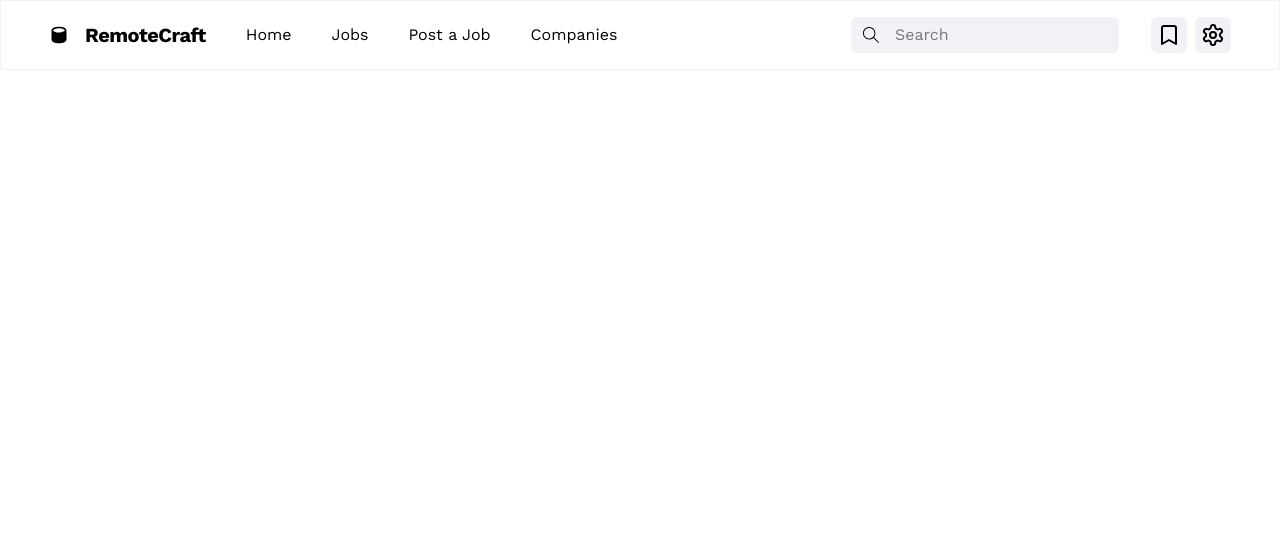
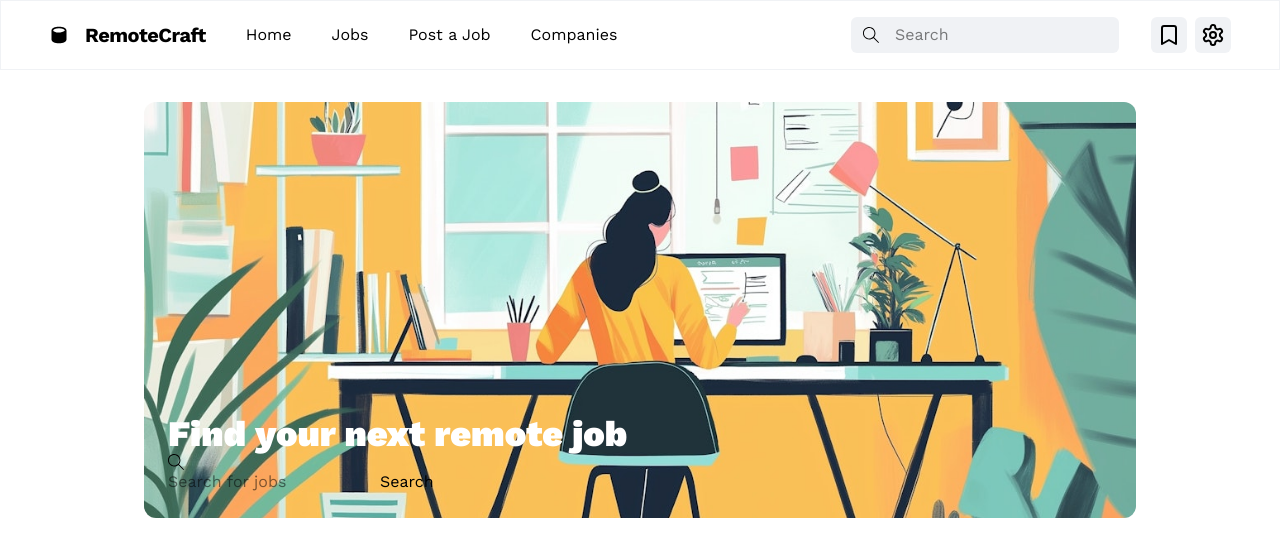
Before and after one commit to Bob-Karemera-Shema/remote-craft, a Next.js app: page / in a window 1280 px wide. Shown: the top 556 px of the page. Built offline with nearby package versions, Linux system fonts and the light colour scheme.

Commit message:
added hero component structure with initial styles

```diff
--- a/components/Hero.tsx
+++ b/components/Hero.tsx
@@ -1,6 +1,30 @@
+import Image from "next/image";
+import { SlMagnifier } from "react-icons/sl";
+
 const Hero = () => {
     return (
-        <section></section>
+        <section className="flex justify-center items-center py-8 h-[60vh] w-full">
+            <div className="h-full w-full relative">
+                <Image
+                    src='/hero-image.jpeg'
+                    width={1200}
+                    height={904}
+                    alt="Hero image"
+                    className="rounded-xl h-full w-full object-cover"
+                />
+                <div className="absolute bottom-6 left-6">
+                    <h1 className="font-black text-4xl text-background">Find your next remote job</h1>
+                    <form>
+                        <SlMagnifier />
+                        <input
+                            type="search"
+                            placeholder="Search for jobs"
+                        />
+                        <button type="submit">Search</button>
+                    </form>
+                </div>
+            </div>
+        </section>
     )
 }
 
--- a/pages/_document.tsx
+++ b/pages/_document.tsx
@@ -3,7 +3,9 @@ import { Html, Head, Main, NextScript } from "next/document";
 export default function Document() {
   return (
     <Html lang="en">
-      <Head />
+      <Head>
+        <title>RemoteCraft</title>
+      </Head>
       <body className="antialiased">
         <Main />
         <NextScript />
--- a/pages/index.tsx
+++ b/pages/index.tsx
@@ -4,7 +4,7 @@ import Layout from "@/components/Layout";
 export default function Home() {
   return (
     <Layout>
-      <section>
+      <section className="w-screen px-36">
         <Hero />
       </section>
     </Layout>
```
Also changed, not shown: public/hero-image.jpeg (added), public/hero-image.svg (deleted).
